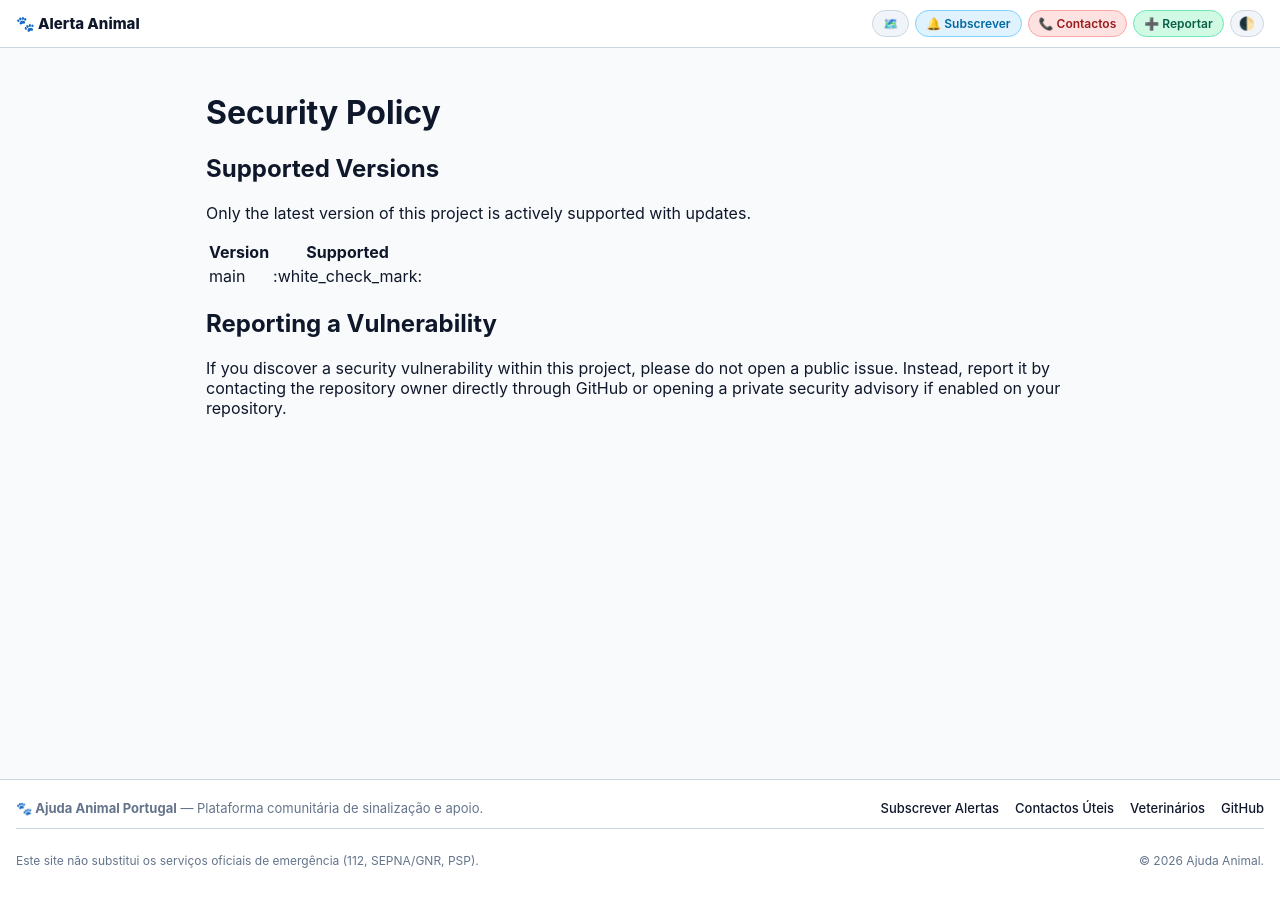
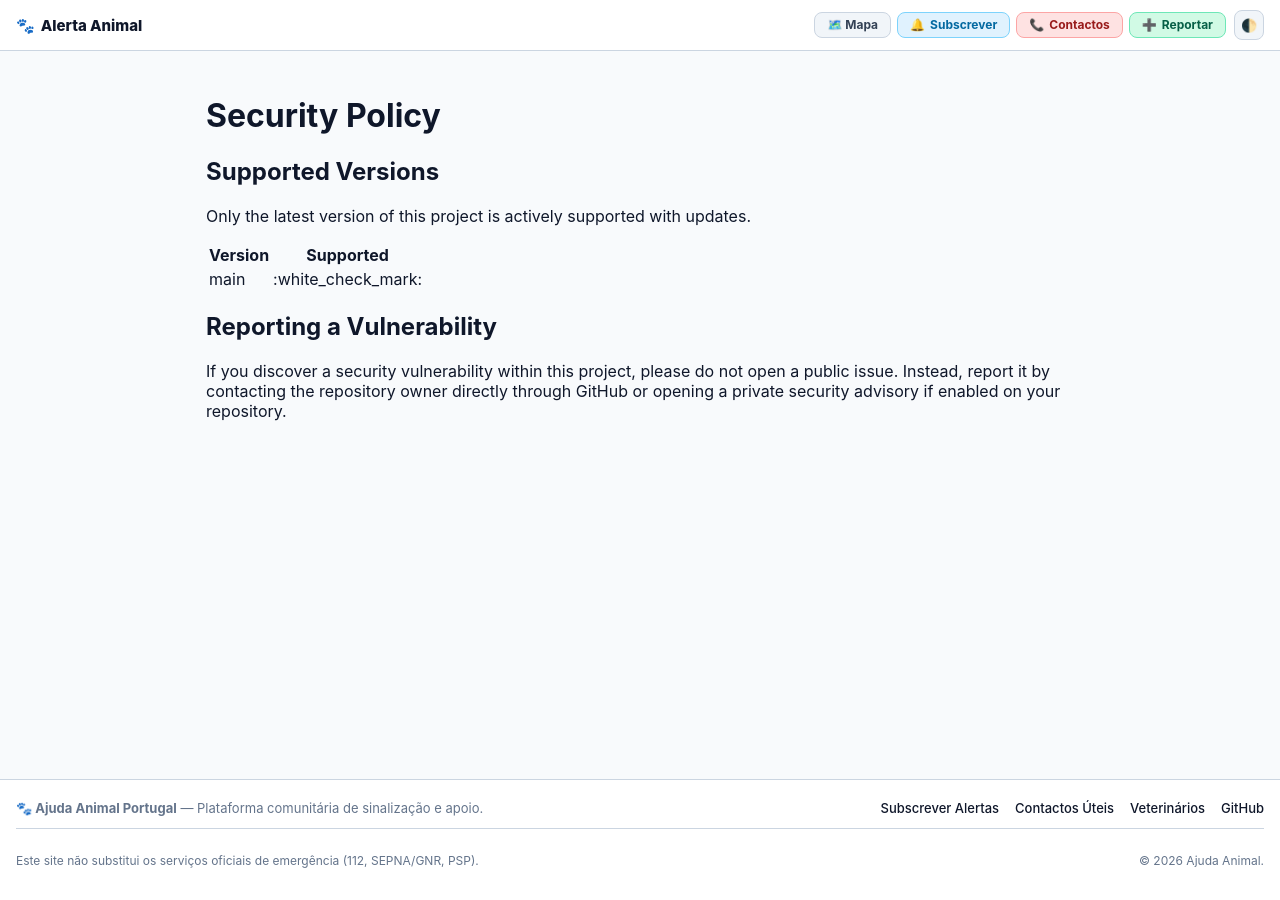
Before and after one commit to ajudaanimal/alerta, a Jekyll site: the page built from SECURITY.md, in a window 1280 px wide. Built offline with Jekyll 4.4.1, drawn with Linux system fonts in a browser that asks for light colours; our own code applies the rules of GitHub Pages for plain Markdown files.

Commit message:
Update default.html

```diff
--- a/_layouts/default.html
+++ b/_layouts/default.html
@@ -67,8 +67,9 @@
             padding: 10px 16px;
             background: var(--card-bg);
             border-bottom: 1px solid var(--border-color);
-            gap: 8px;
-            flex-wrap: wrap;
+            gap: 12px;
+            box-sizing: border-box;
+            width: 100%;
         }
 
         .site-title {
@@ -77,33 +78,42 @@
             text-decoration: none;
             color: var(--text-main);
             white-space: nowrap;
+            display: flex;
+            align-items: center;
+            gap: 6px;
         }
 
         .header-right-group {
             display: flex;
             align-items: center;
-            gap: 6px;
-            margin-left: auto;
-            flex-wrap: wrap;
+            gap: 8px;
         }
 
         .fs-nav-links {
             display: flex;
             align-items: center;
             gap: 6px;
-            flex-wrap: wrap;
         }
 
         .fs-pill {
             background: var(--pill-bg);
             color: var(--pill-text);
-            padding: 5px 10px;
-            border-radius: 16px;
+            padding: 6px 12px;
+            border-radius: 8px;
             text-decoration: none;
             font-size: 12px;
-            font-weight: 600;
+            font-weight: 700;
             border: 1px solid var(--border-color);
             white-space: nowrap;
+            display: inline-flex;
+            align-items: center;
+            gap: 5px;
+            line-height: 1;
+            transition: background 0.15s ease, border-color 0.15s ease;
+        }
+
+        .fs-pill:hover {
+            opacity: 0.9;
         }
 
         .btn-emergency { background-color: #fee2e2; color: #991b1b; border-color: #fca5a5; }
@@ -119,13 +129,23 @@
             background: var(--pill-bg);
             border: 1px solid var(--border-color);
             color: var(--text-main);
-            padding: 5px 8px;
-            border-radius: 16px;
+            width: 30px;
+            height: 30px;
+            border-radius: 8px;
             cursor: pointer;
             font-size: 13px;
+            display: flex;
+            align-items: center;
+            justify-content: center;
+            flex-shrink: 0;
+            transition: background 0.15s ease;
         }
 
-        /* COMPORTAMENTO PADRÃO (Páginas normais como Emergência, Textos, etc.) */
+        .theme-toggle-btn:hover {
+            background: var(--border-color);
+        }
+
+        /* COMPORTAMENTO PADRÃO (Páginas normais) */
         .site-main-content {
             padding: 24px 16px;
             max-width: 900px;
@@ -196,13 +216,22 @@
             font-size: 12px;
         }
 
-        @media (max-width: 600px) {
+        /* Ajustes Responsivos para Mobile */
+        @media (max-width: 640px) {
             .site-global-header {
                 padding: 8px 10px;
             }
             .fs-pill {
                 font-size: 11px;
-                padding: 4px 8px;
+                padding: 5px 8px;
+                border-radius: 6px;
+            }
+            .site-title {
+                font-size: 13.5px;
+            }
+            /* Ocultar texto secundário de botões em ecrãs muito apertados se necessário, mantendo o ícone/compacto */
+            .btn-subscribe .btn-text, .btn-emergency .btn-text {
+                /* display: none; -> Descomentar se preferir apenas ícones em mobile extremo */
             }
         }
     </style>
@@ -211,14 +240,14 @@
 
     <!-- Cabeçalho Global -->
     <header class="site-global-header">
-        <a href="{{ '/' | relative_url }}" class="site-title">🐾 Alerta Animal</a>
+        <a href="{{ '/' | relative_url }}" class="site-title"><span>🐾</span> Alerta Animal</a>
 
         <div class="header-right-group">
             <nav class="fs-nav-links" aria-label="Navegação Principal">
-                <a href="{{ '/' | relative_url }}" class="fs-pill" title="Mapa">🗺️</a>
-                <a href="{{ '/subscrever/' | relative_url }}" class="fs-pill btn-subscribe">🔔 Subscrever</a>
-                <a href="{{ '/emergencia/' | relative_url }}" class="fs-pill btn-emergency">📞 Contactos</a>
-                <a href="https://forms.gle/H8KxdxXfuZz69mW56" target="_blank" rel="noopener noreferrer" class="fs-pill btn-report">➕ Reportar</a>
+                <a href="{{ '/' | relative_url }}" class="fs-pill" title="Mapa">🗺️ Mapa</a>
+                <a href="{{ '/subscrever/' | relative_url }}" class="fs-pill btn-subscribe" title="Subscrição">🔔 <span class="btn-text">Subscrever</span></a>
+                <a href="{{ '/emergencia/' | relative_url }}" class="fs-pill btn-emergency" title="Contactos de Emergência">📞 <span class="btn-text">Contactos</span></a>
+                <a href="https://forms.gle/H8KxdxXfuZz69mW56" target="_blank" rel="noopener noreferrer" class="fs-pill btn-report" title="Reportar Ocorrência">➕ <span class="btn-text">Reportar</span></a>
             </nav>
 
             <button type="button" class="theme-toggle-btn" onclick="toggleGlobalDarkMode()" title="Alternar Tema">🌓</button>
```
Also changed, not shown: other parts of _layouts/default.html (+2 -2 lines).
